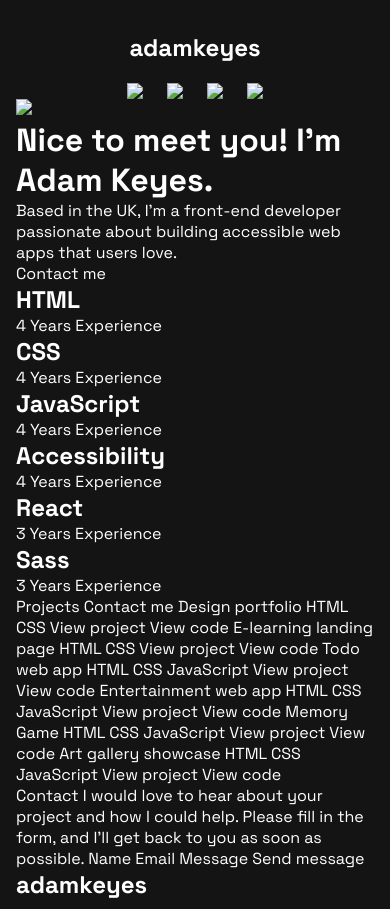
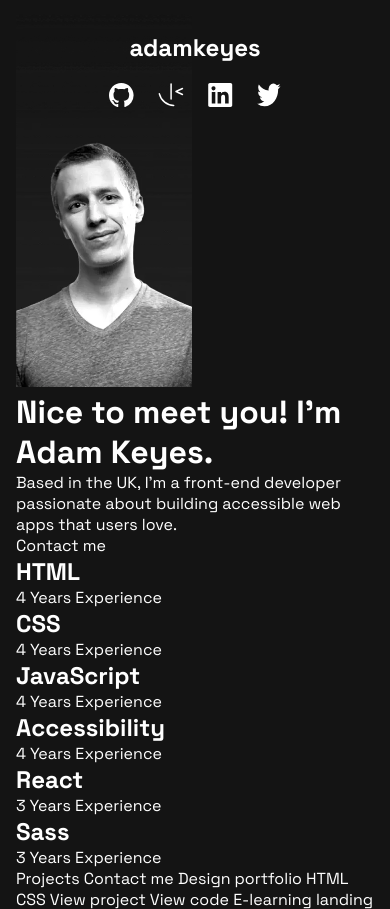
Before and after one commit to faisalalmail/Single-page-developer-portfolio, a plain HTML site: page index.html in a window 390 px wide. Shown: the top 909 px of the page. Drawn offline with Linux system fonts and the light colour scheme; some packages are replaced by stand-ins of ours; a script that the page names is missing.

Commit message:
header done on mobile view

```diff
--- a/index.html
+++ b/index.html
@@ -5,24 +5,32 @@
   <meta name="viewport" content="width=device-width, initial-scale=1.0">
   <link rel="stylesheet" href="styles.css">
   <link rel="icon" type="image/png" sizes="32x32" href="./assets/images/favicon-32x32.png">
-
+  <script src="https://cdn.jsdelivr.net/gh/faisalalmail/Screen-Width-Viewer@main/ScreenWidthViewer.js" defer></script>
   <title>Frontend Mentor | Single-page developer portfolio</title>
 </head>
 <body>
 <header>
 <div><p class="logo">adamkeyes</p></div>
 <div class="socials">
-<img src="assets/images/icon-github.svg">
-<img src="assets/images/icon-frontend-mentor.svg">
-<img src="assets/images/icon-linkedin.svg">
-<img src="assets/images/icon-twitter.svg">
+<img src="images/icon-github.svg">
+<img src="images/icon-frontend-mentor.svg">
+<img src="images/icon-linkedin.svg">
+<img src="images/icon-twitter.svg">
 
 </div>
 
 </header>
 <main>
   <div class="hero">
-    <img src="assets/images/image-profile-mobile.webp">
+
+    <picture>
+      <source srcset="images/image-profile-desktop.webp" media="(width >= 1024px)" />
+    <source srcset="images/image-profile-tablet.webp" media="(width >= 600px)" />
+  <img src="images/image-profile-mobile.webp" alt="Profile picture" class="profile-picture" />
+</picture>
+
+
+
   <h1>Nice to meet you! I'm Adam Keyes.</h1>
 
   <p>Based in the UK, I'm a front-end developer passionate about
--- a/styles.css
+++ b/styles.css
@@ -23,6 +23,21 @@
 
 }
 
+/* Utility classes */
+.flex{
+    display: flex;
+}
+
+.flex-column{
+    flex-direction: column;
+}
+
+
+
+
+
+
+
 html{
     background: hsl(var(--black));
     color: white;
@@ -30,13 +45,20 @@ html{
     padding-right: 1rem;
 }
 
+body{
+    position: relative;
+}
+
 header{
+    position: absolute;
+    margin: auto;
     margin-top: 2rem;
     display: flex;
     flex-direction: column;
     gap:1.25rem;
     align-content: center;
     align-items: center;
+    width: 100%;
 }
 
 .logo{
@@ -48,3 +70,8 @@ header{
     display: flex;
     gap: 1.5rem;
 }
+
+.profile-picture{
+    width: 11rem;
+    margin: auto;
+}
```
